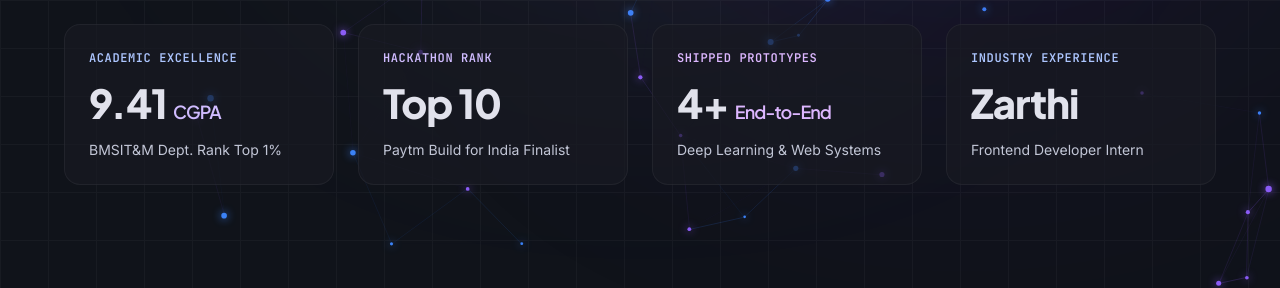
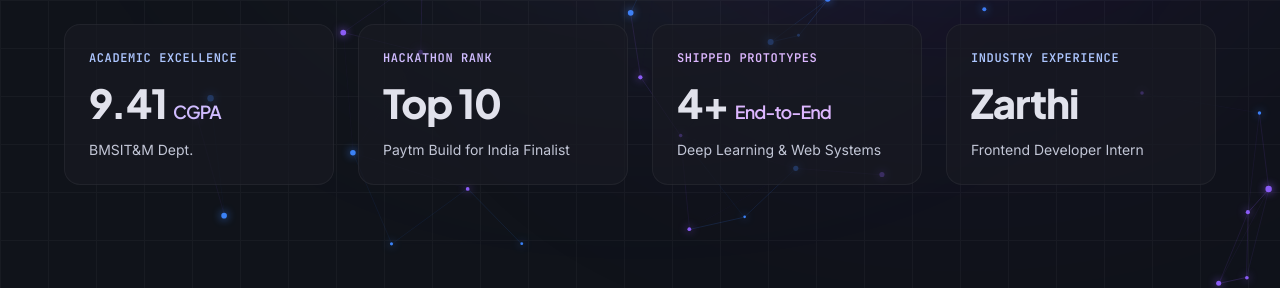
Before and after one commit to Medora140/Portfolio, a React (Vite) app: page / in a window 1280 px wide. Shown: the part 800-1088 px from the top of the page. Built offline with nearby package versions, Linux system fonts and the light colour scheme.

Commit message:
Implemented UI designs

```diff
--- a/src/components/Achievements.jsx
+++ b/src/components/Achievements.jsx
@@ -91,7 +91,7 @@ export default function Achievements() {
               Nationwide Merit
             </span>
             <span className="font-mono text-[11px] sm:text-[12px] text-outline mt-0.5 uppercase tracking-wider">
-              2024 Showcase
+              2026 Showcase
             </span>
           </div>
         </div>
--- a/src/components/Footer.jsx
+++ b/src/components/Footer.jsx
@@ -67,7 +67,7 @@ export default function Footer() {
 
         {/* Bottom Details */}
         <div className="flex flex-col sm:flex-row items-center justify-between gap-4 font-mono text-[12px] sm:text-[13px] text-outline">
-          <p>© 2025 Medora Gomes. Built with technical precision and design systems.</p>
+          <p>© 2026 Medora Gomes. Built with technical precision and design systems.</p>
           <div className="flex items-center gap-5">
             <span className="flex items-center gap-2 text-on-surface">
               <span className="w-2 h-2 rounded-full bg-primary animate-pulse"></span>
--- a/src/components/Hero.jsx
+++ b/src/components/Hero.jsx
@@ -416,7 +416,7 @@ export default function Hero() {
             9.41 <span className="text-[18px] text-secondary font-semibold">CGPA</span>
           </span>
           <span className="font-body text-[13px] sm:text-[14px] text-on-surface-variant">
-            BMSIT&amp;M Dept. Rank Top 1%
+            BMSIT&amp;M Dept.
           </span>
         </div>
 
```
